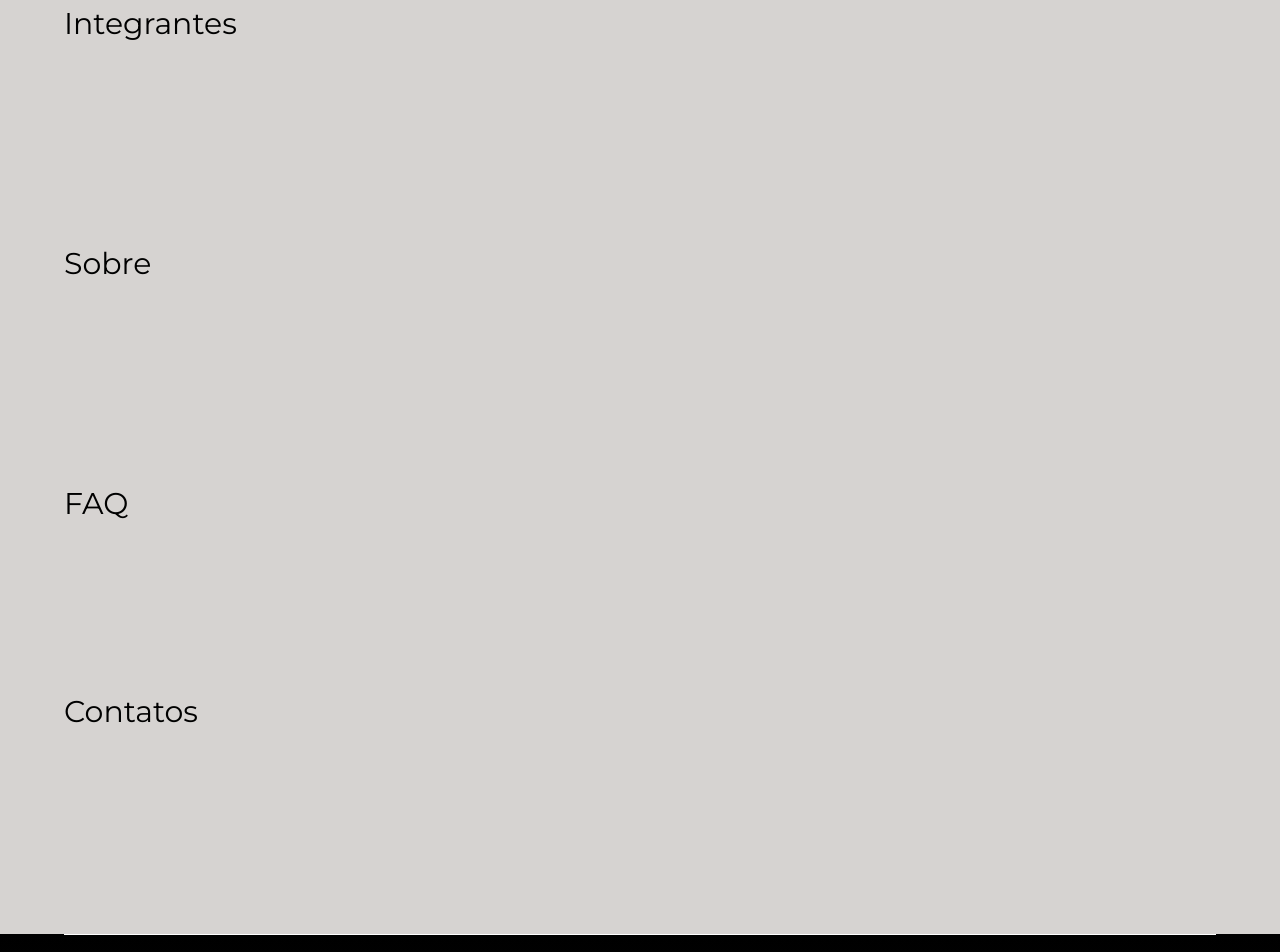
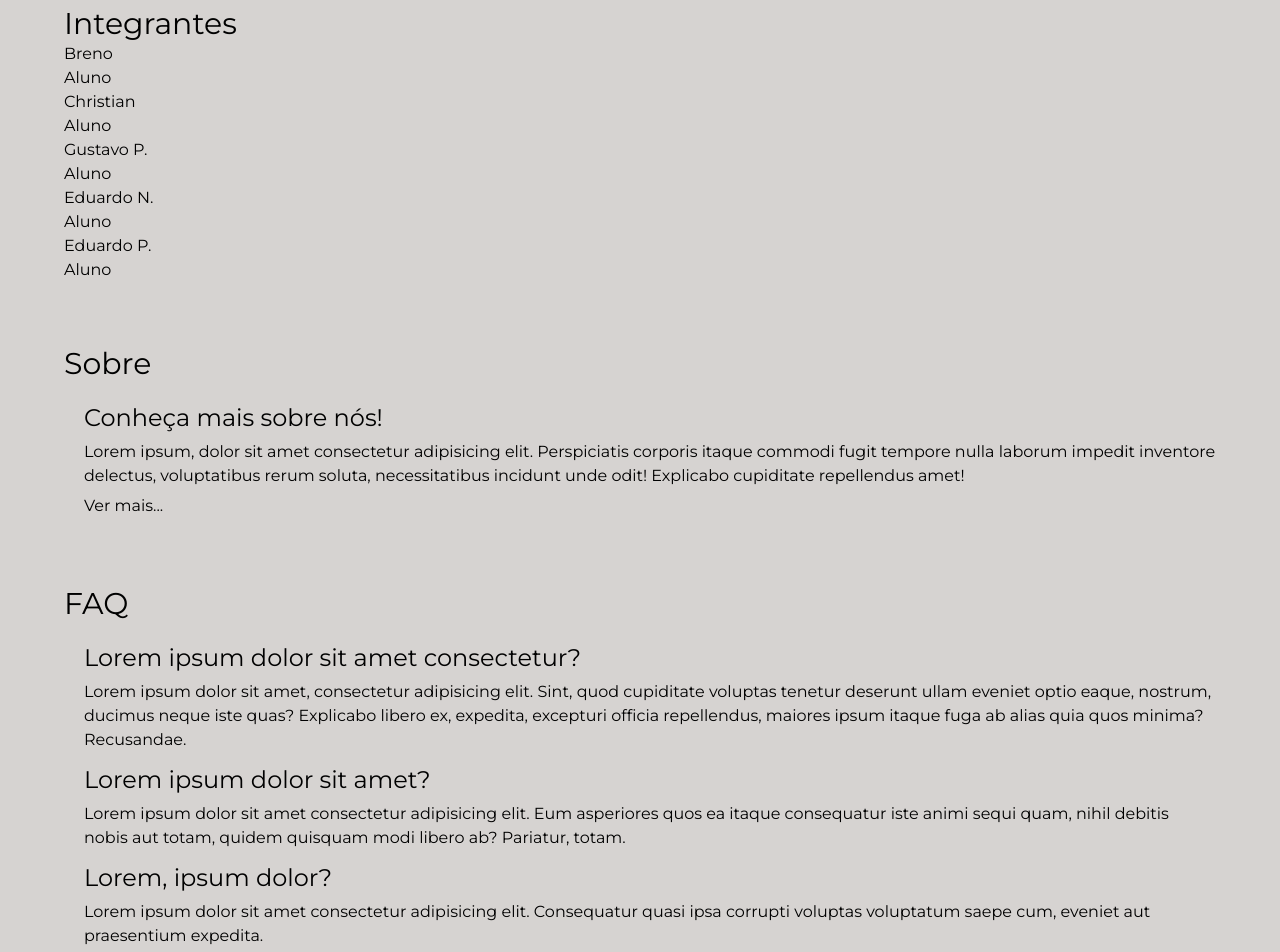
Before and after one commit to SoulUp-Society-Trabalhos/1--Challenge-2--semestre, a React (Vite) app in the folder soulup-society/: page / in a window 1280 px wide. Shown: the part 1100-2052 px from the top of the page. Built offline with nearby package versions, Linux system fonts and the light colour scheme.

Commit message:
feat: fazendo setores no home

```diff
--- a/soulup-society/src/routes/Home/index.tsx
+++ b/soulup-society/src/routes/Home/index.tsx
@@ -1,11 +1,10 @@
+import { Link } from "react-router";
 export default function Home() {
   return (
     <main>
       <section className="min-h-[90vh] bg-stone-100 font-montserrat flex flex-col items-center justify-center">
         <div className="text-center flex flex-col gap-3">
-          <h1 className="text-6xl font-bold mb-6">
-            SoulUp Society - Fiap
-          </h1>
+          <h1 className="text-6xl font-bold mb-6">SoulUp Society - Fiap</h1>
 
           <p className="text-2xl">
             Uma breve apresentação de nossa proposta, girando em torno da
@@ -21,14 +20,85 @@ export default function Home() {
 
         <div className="py-8! px-[5%]! min-h-[30vh]">
           <h2 className="text-3xl">Integrantes</h2>
+          <div>
+            <div className="bg-">
+              <img src="" alt="" />
+              <h3>Breno</h3>
+              <p>Aluno</p>
+            </div>
+            <div className="">
+              <img src="" alt="" />
+              <h3>Christian</h3>
+              <p>Aluno</p>
+            </div>
+            <div className="">
+              <img src="" alt="" />
+              <h3>Gustavo P.</h3>
+              <p>Aluno</p>
+            </div>
+            <div className="">
+              <img src="" alt="" />
+              <h3>Eduardo N.</h3>
+              <p>Aluno</p>
+            </div>
+            <div className="">
+              <img src="" alt="" />
+              <h3>Eduardo P.</h3>
+              <p>Aluno</p>
+            </div>
+          </div>
         </div>
 
         <div className="py-8! px-[5%]! min-h-[30vh]">
           <h2 className="text-3xl">Sobre</h2>
+          <div className="mt-5! ml-5!">
+            <p className="text-2xl ">Conheça mais sobre nós!</p>
+            <p className="text-base mb-1.5! mt-1.5!">
+              Lorem ipsum, dolor sit amet consectetur adipisicing elit.
+              Perspiciatis corporis itaque commodi fugit tempore nulla laborum
+              impedit inventore delectus, voluptatibus rerum soluta,
+              necessitatibus incidunt unde odit! Explicabo cupiditate
+              repellendus amet!
+            </p>
+            <Link to="/sobre" className="">
+              Ver mais...
+            </Link>
+          </div>
         </div>
 
-        <div className="py-8! px-[5%]! min-h-[30vh]">
+        <div className="py-8! px-[5%]! min-h-[30vh]  ">
           <h2 className="text-3xl">FAQ</h2>
+          <div className="mt-5! ml-5!">
+            <div className="mb-3!">
+              <p className="text-2xl mb-1.5!">
+                Lorem ipsum dolor sit amet consectetur?
+              </p>
+              <p className="text-base">
+                Lorem ipsum dolor sit amet, consectetur adipisicing elit. Sint,
+                quod cupiditate voluptas tenetur deserunt ullam eveniet optio
+                eaque, nostrum, ducimus neque iste quas? Explicabo libero ex,
+                expedita, excepturi officia repellendus, maiores ipsum itaque
+                fuga ab alias quia quos minima? Recusandae.
+              </p>
+            </div>
+            <div className="mb-3!">
+              <p className="text-2xl mb-1.5!">Lorem ipsum dolor sit amet?</p>
+              <p className="text-base">
+                Lorem ipsum dolor sit amet consectetur adipisicing elit. Eum
+                asperiores quos ea itaque consequatur iste animi sequi quam,
+                nihil debitis nobis aut totam, quidem quisquam modi libero ab?
+                Pariatur, totam.
+              </p>
+            </div>
+            <div className="mb-3!">
+              <p className="text-2xl mb-1.5!">Lorem, ipsum dolor?</p>
+              <p className="text-base">
+                Lorem ipsum dolor sit amet consectetur adipisicing elit.
+                Consequatur quasi ipsa corrupti voluptas voluptatum saepe cum,
+                eveniet aut praesentium expedita.
+              </p>
+            </div>
+          </div>
         </div>
 
         <div className="py-8 px-[5%]! min-h-[30vh]">
```
